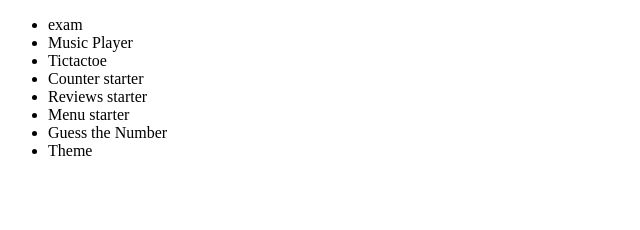
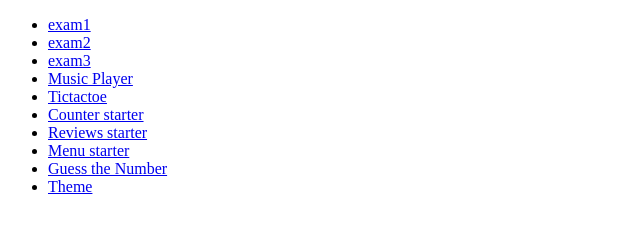
Before and after one commit to firelutku/1102-JavaScript-210410436, a plain HTML site: page index.html in a window 1280 px wide. Shown: the whole page, without its empty margins (0-640 px from the left). Drawn offline with Linux system fonts and the light colour scheme.

Commit message:
Initial commit

```diff
--- a/index.html
+++ b/index.html
@@ -8,14 +8,16 @@
 </head>
 <body>
     <ul>
-        <li href="./exam/midprep/">exam</li>
-        <li href="./w02/Music Player/index.html">Music Player</li>
-        <li href="./w02/tictactoe_36.html">Tictactoe</li>
-        <li href="./w03/counter_starter_210410436/index.html">Counter starter</li>
-        <li href="./w03/reviews_starter_210410436/index.html">Reviews starter</li>
-        <li href="./w04/menu-starter-210410436/index.html">Menu starter</li>
-        <li href="./w05/Guess the Number-210410436/index.html">Guess the Number</li>
-        <li href="./w06/theme/index.html">Theme</li>
+        <li><a href="./exam/midprep/p1_36/p1_36.html">exam1</a></li>
+        <li><a href="./exam/midprep/p2_36/p2_36.html">exam2</a></li>
+        <li><a href="./exam/midprep/p3_36/p3_36.html">exam3</a></li>
+        <li><a href="./w02/Music Player/index.html">Music Player</a></li>
+        <li><a href="./w02/tictactoe_36.html">Tictactoe</a></li>
+        <li><a href="./w03/counter_starter_210410436/index.html">Counter starter</a></li>
+        <li><a href="./w03/reviews_starter_210410436/index.html">Reviews starter</a></li>
+        <li><a href="./w04/menu-starter-210410436/index.html">Menu starter</a></li>
+        <li><a href="./w05/Guess the Number-210410436/index.html">Guess the Number</a></li>
+        <li><a href="./w06/theme/index.html">Theme</a></li>
     </ul>
 </body>
 </html>
```
